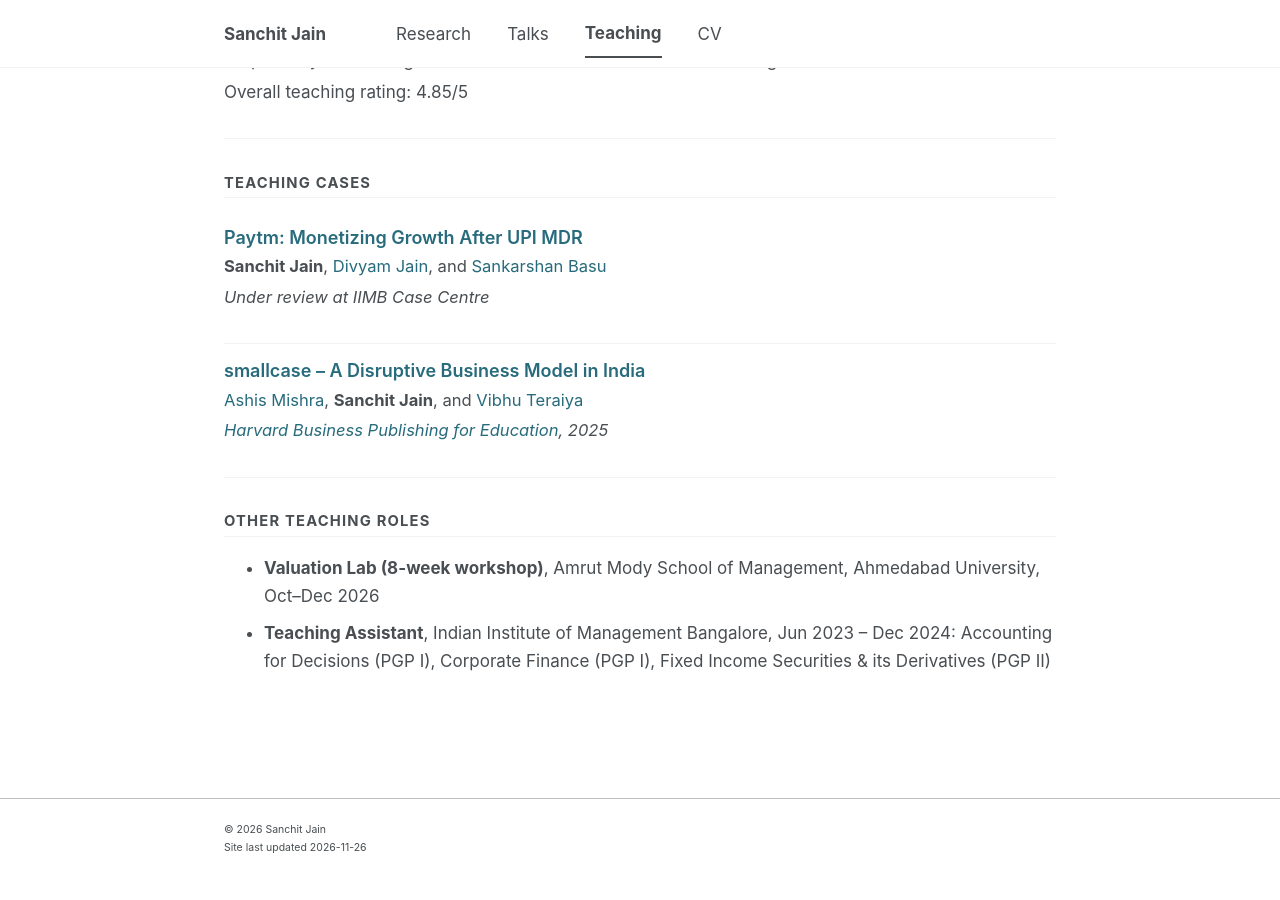
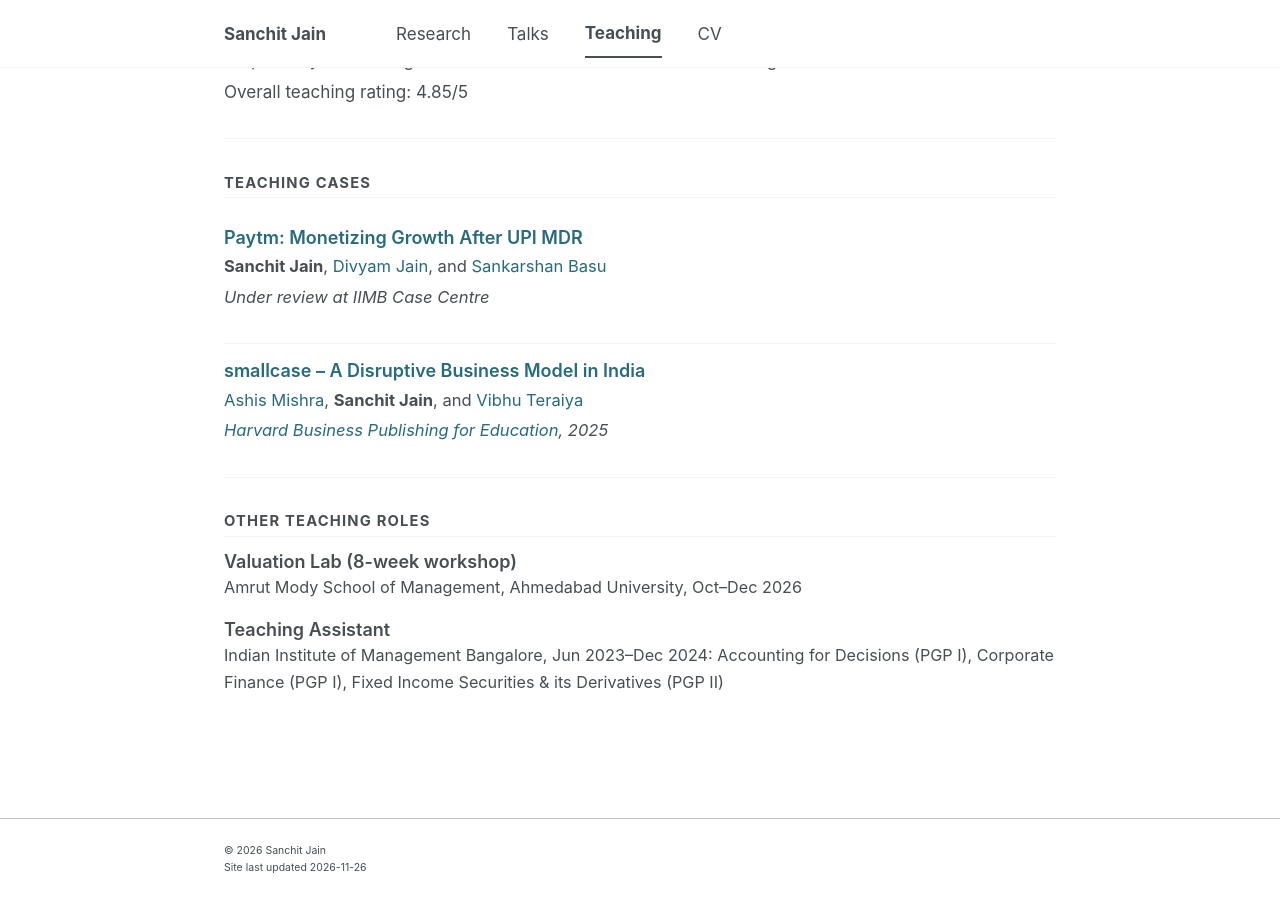
Before and after one commit to casanchitjain/casanchitjain.github.io, a Jekyll site: the page built from _pages/teaching.md, in a window 1280 px wide and 900 px high, scrolled down 761 px. Built offline with Jekyll 4.4.1, drawn with Linux system fonts in a browser that asks for light colours; a script bundle is joined from its source files by our own code; library files that are not in the unit come from our copies.

Commit message:
Style Other teaching roles like the CV entries

```diff
--- a/_pages/teaching.md
+++ b/_pages/teaching.md
@@ -24,5 +24,7 @@ I teach finance by simplifying complex ideas through storytelling, real-world an
 
 ## Other teaching roles
 
-- **Valuation Lab (8-week workshop)**, Amrut Mody School of Management, Ahmedabad University, Oct–Dec 2026
-- **Teaching Assistant**, Indian Institute of Management Bangalore, Jun 2023 – Dec 2024: Accounting for Decisions (PGP I), Corporate Finance (PGP I), Fixed Income Securities & its Derivatives (PGP II)
+<ul class="cv-entries">
+  <li class="cv-entry"><span class="cv-entry__title cv-entry__title--plain">Valuation Lab (8-week workshop)</span><span class="cv-entry__meta">Amrut Mody School of Management, Ahmedabad University, Oct&ndash;Dec 2026</span></li>
+  <li class="cv-entry"><span class="cv-entry__title cv-entry__title--plain">Teaching Assistant</span><span class="cv-entry__meta">Indian Institute of Management Bangalore, Jun 2023&ndash;Dec 2024: Accounting for Decisions (PGP I), Corporate Finance (PGP I), Fixed Income Securities &amp; its Derivatives (PGP II)</span></li>
+</ul>
```
